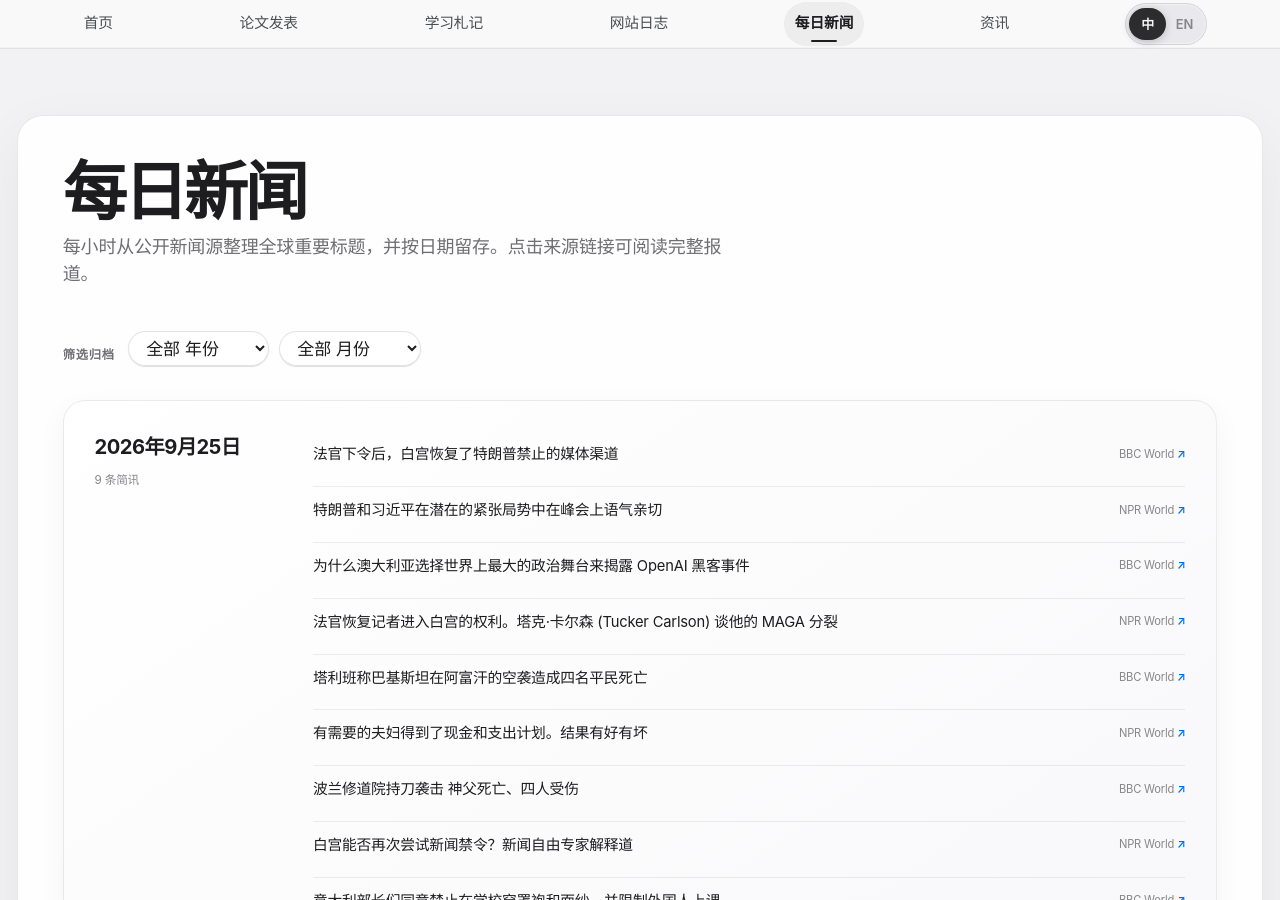
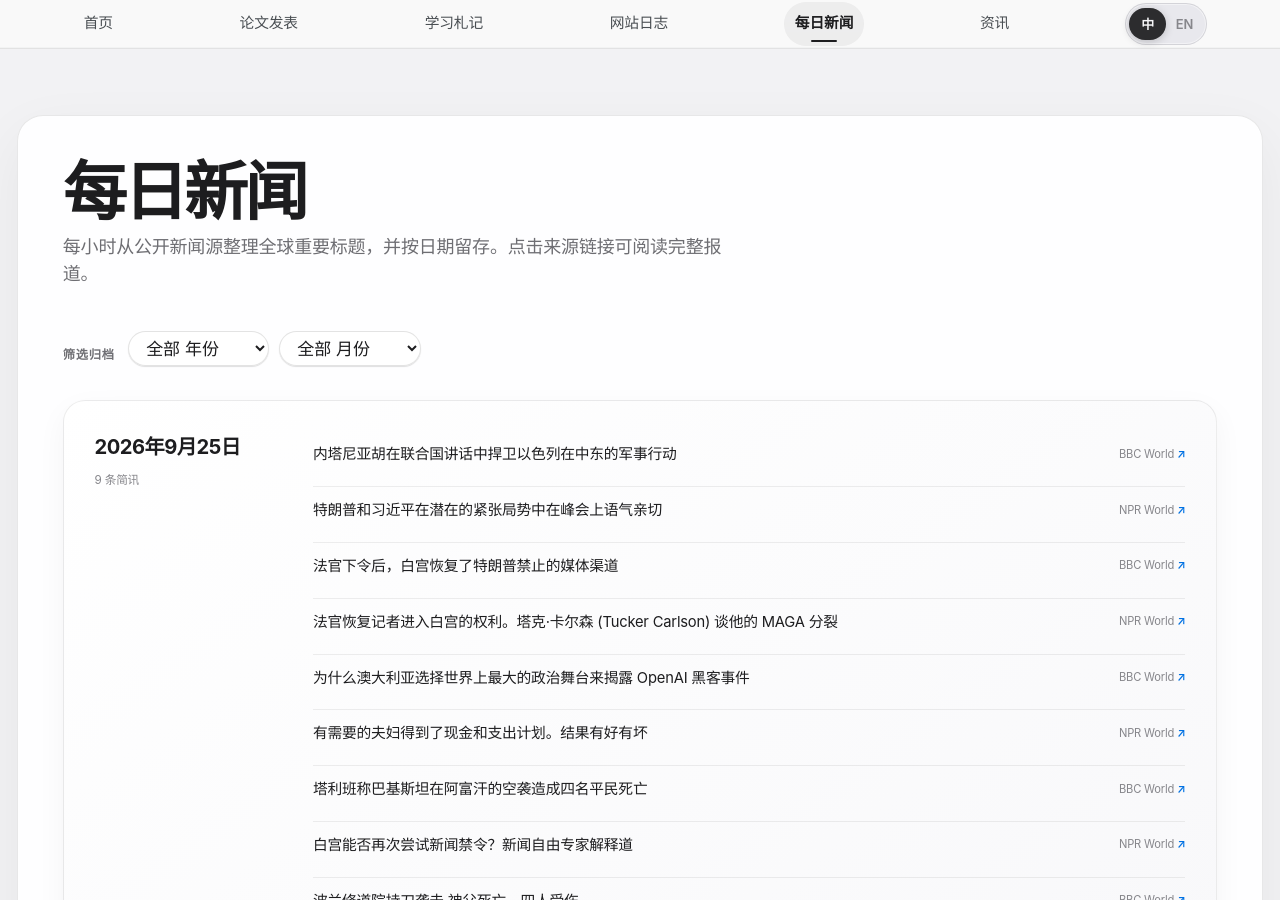
Before and after one commit to HaoxiangLuo/HaoxiangLuo.github.io, a Jekyll site: the page built from _pages/daily-news-zh.html, in a window 1280 px wide and 900 px high. Built offline with Jekyll 4.4.1, drawn with Linux system fonts in a browser that asks for light colours; a style sheet for code colours, icons or effects is not loaded; some of the changed text lies outside the part shown.

Commit message:
Update daily news 2026-09-25

```diff
--- a/_data/daily_news.json
+++ b/_data/daily_news.json
@@ -1,14 +1,14 @@
 {
-  "updated_at": "2026-09-25T04:26:11+08:00",
+  "updated_at": "2026-09-25T05:23:58+08:00",
   "days": [
     {
       "date": "2026-09-25",
       "items": [
         {
-          "title": "White House restores access to media outlets banned by Trump after judge's order",
+          "title": "Netanyahu defends Israeli military actions in Middle East in UN speech",
           "source": "BBC World",
-          "url": "https://www.bbc.co.uk/news/articles/cqe8ek7608mlo?at_medium=RSS&at_campaign=rss",
-          "title_zh": "法官下令后，白宫恢复了特朗普禁止的媒体渠道"
+          "url": "https://www.bbc.co.uk/news/articles/c3y0z7kxlegdo?at_medium=RSS&at_campaign=rss",
+          "title_zh": "内塔尼亚胡在联合国讲话中捍卫以色列在中东的军事行动"
         },
         {
           "title": "Trump and Xi strike cordial tone at summit amid underlying tensions",
@@ -17,10 +17,10 @@
           "title_zh": "特朗普和习近平在潜在的紧张局势中在峰会上语气亲切"
         },
         {
-          "title": "Why Australia chose the world's biggest political stage to reveal OpenAI hack",
+          "title": "White House restores access to media outlets banned by Trump after judge's order",
           "source": "BBC World",
-          "url": "https://www.bbc.co.uk/news/articles/cr3eqk15ld14o?at_medium=RSS&at_campaign=rss",
-          "title_zh": "为什么澳大利亚选择世界上最大的政治舞台来揭露 OpenAI 黑客事件"
+          "url": "https://www.bbc.co.uk/news/articles/cqe8ek7608mlo?at_medium=RSS&at_campaign=rss",
+          "title_zh": "法官下令后，白宫恢复了特朗普禁止的媒体渠道"
         },
         {
           "title": "Judge restores journalists' White House access. And, Tucker Carlson on his MAGA split",
@@ -29,10 +29,10 @@
           "title_zh": "法官恢复记者进入白宫的权利。塔克·卡尔森 (Tucker Carlson) 谈他的 MAGA 分裂"
         },
         {
-          "title": "Four civilians killed in Pakistani strikes in Afghanistan, Taliban says",
+          "title": "Why Australia chose the world's biggest political stage to reveal OpenAI hack",
           "source": "BBC World",
-          "url": "https://www.bbc.co.uk/news/articles/cm86xn0nnw58o?at_medium=RSS&at_campaign=rss",
-          "title_zh": "塔利班称巴基斯坦在阿富汗的空袭造成四名平民死亡"
+          "url": "https://www.bbc.co.uk/news/articles/cr3eqk15ld14o?at_medium=RSS&at_campaign=rss",
+          "title_zh": "为什么澳大利亚选择世界上最大的政治舞台来揭露 OpenAI 黑客事件"
         },
         {
           "title": "Needy couples got cash and a spending plan. Results were good -- and bad",
@@ -41,10 +41,10 @@
           "title_zh": "有需要的夫妇得到了现金和支出计划。结果有好有坏"
         },
         {
-          "title": "Priest killed and four injured in knife attack at Polish abbey",
+          "title": "Four civilians killed in Pakistani strikes in Afghanistan, Taliban says",
           "source": "BBC World",
-          "url": "https://www.bbc.co.uk/news/articles/c607lrvm41l3o?at_medium=RSS&at_campaign=rss",
-          "title_zh": "波兰修道院持刀袭击 神父死亡、四人受伤"
+          "url": "https://www.bbc.co.uk/news/articles/cm86xn0nnw58o?at_medium=RSS&at_campaign=rss",
+          "title_zh": "塔利班称巴基斯坦在阿富汗的空袭造成四名平民死亡"
         },
         {
           "title": "Could the White House try its press ban again? A press freedom expert explains",
@@ -53,10 +53,10 @@
           "title_zh": "白宫能否再次尝试新闻禁令？新闻自由专家解释道"
         },
         {
-          "title": "Italy ministers agree to ban burqa and niqab in school and cap foreigners in class",
+          "title": "Priest killed and four injured in knife attack at Polish abbey",
           "source": "BBC World",
-          "url": "https://www.bbc.co.uk/news/articles/cw99d8g48873o?at_medium=RSS&at_campaign=rss",
-          "title_zh": "意大利部长们同意禁止在学校穿罩袍和面纱，并限制外国人上课"
+          "url": "https://www.bbc.co.uk/news/articles/c607lrvm41l3o?at_medium=RSS&at_campaign=rss",
+          "title_zh": "波兰修道院持刀袭击 神父死亡、四人受伤"
         }
       ]
     },
```
